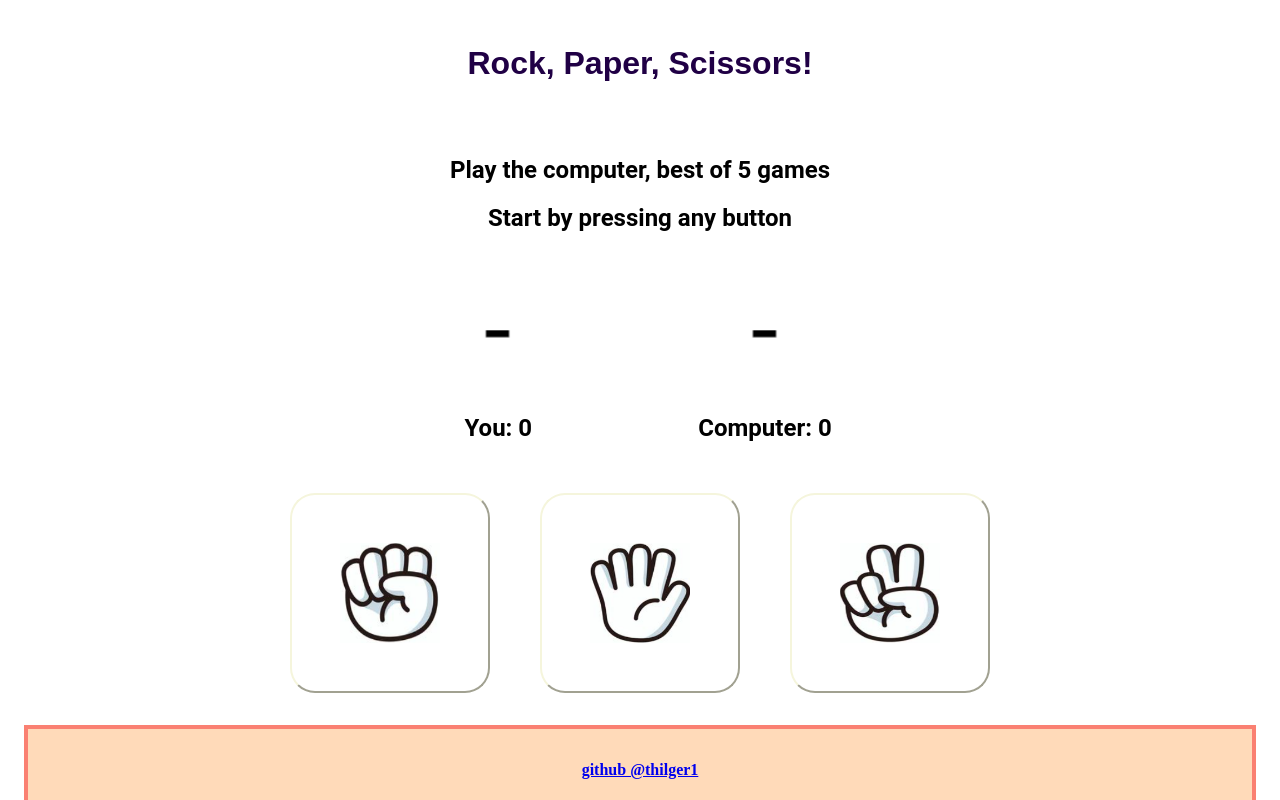
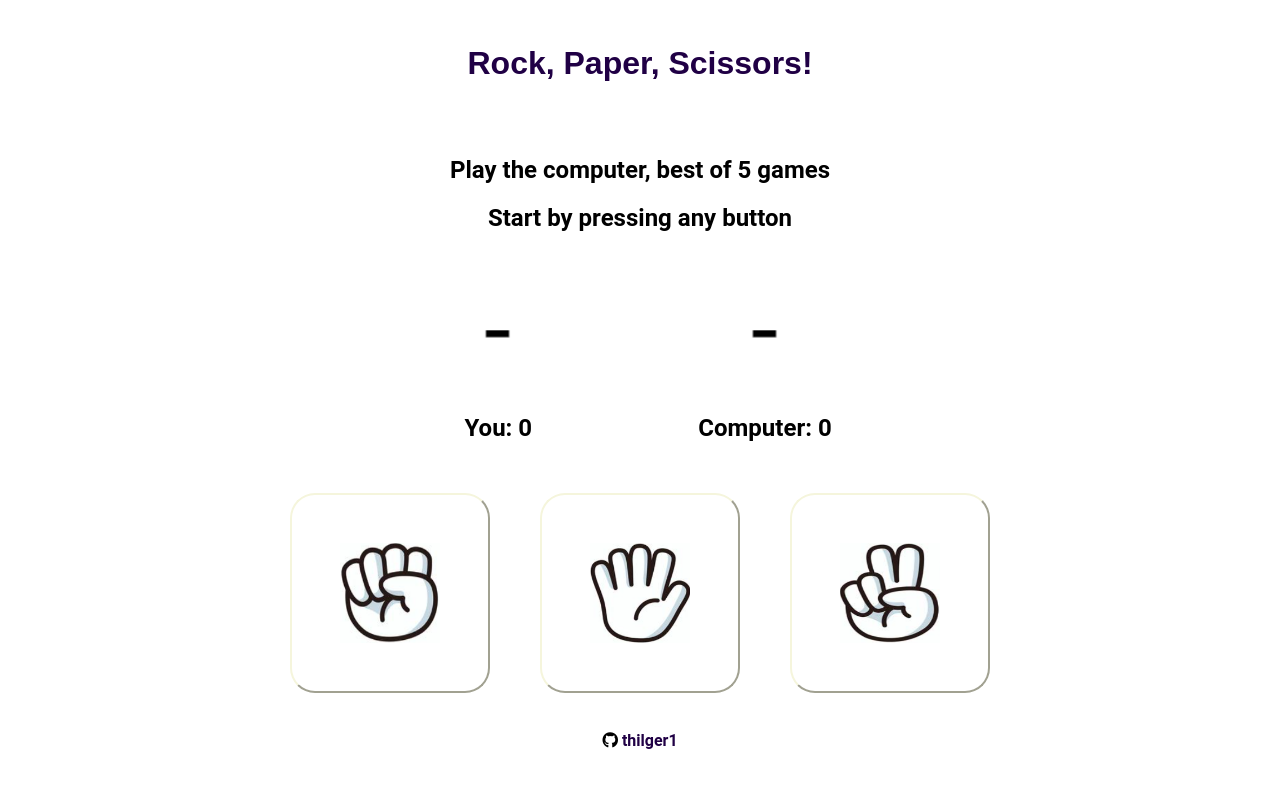
Before and after one commit to thilger1/RockPaperScissors, a plain HTML site: page index.html in a window 1280 px wide. Shown: the top 800 px of the page. Drawn offline with Linux system fonts and the light colour scheme; a web font is replaced by a local one.

Commit message:
Edit github link

```diff
--- a/index.html
+++ b/index.html
@@ -5,6 +5,7 @@
         <title>Rock Paper Scissors</title>
         <link rel="stylesheet" href="style.css">
         <link href="https://fonts.cdnfonts.com/css/black-acute" rel="stylesheet">
+        <script src="https://kit.fontawesome.com/cb73b32785.js" crossorigin="anonymous"></script>
     </head>
     <body>
         <main class="main">
@@ -52,8 +53,11 @@
                 </div>
             </div>
             <div class="flex-container">
-                <div class="flex-item">
-                    <a href="https://github.com/thilger1"><h4>github @thilger1</h4></a></div>
+                <div class="footer">
+                    <i class="fa-brands fa-github"></i>
+                    <a href="https://github.com/thilger1">
+                    thilger1</a>
+                </div>
             </div>
         </main>
         <script src="script.js"></script>
--- a/style.css
+++ b/style.css
@@ -51,10 +51,16 @@ img {
     align-items: center;
 }
 
-.flex-item {
-    background: peachpuff;
-    border: 4px solid salmon;
-    height: 200px;
-    padding: 10px;
+a {
+    text-align: bottom;
+    font-family: var(--secondary-font);
+    text-decoration: none;
+    color: var(--main-color);
+    font-weight: bold;
+}
+
+.footer {
+    height: 60px;
+    padding: 6px;
     flex: 1;
 }
```
